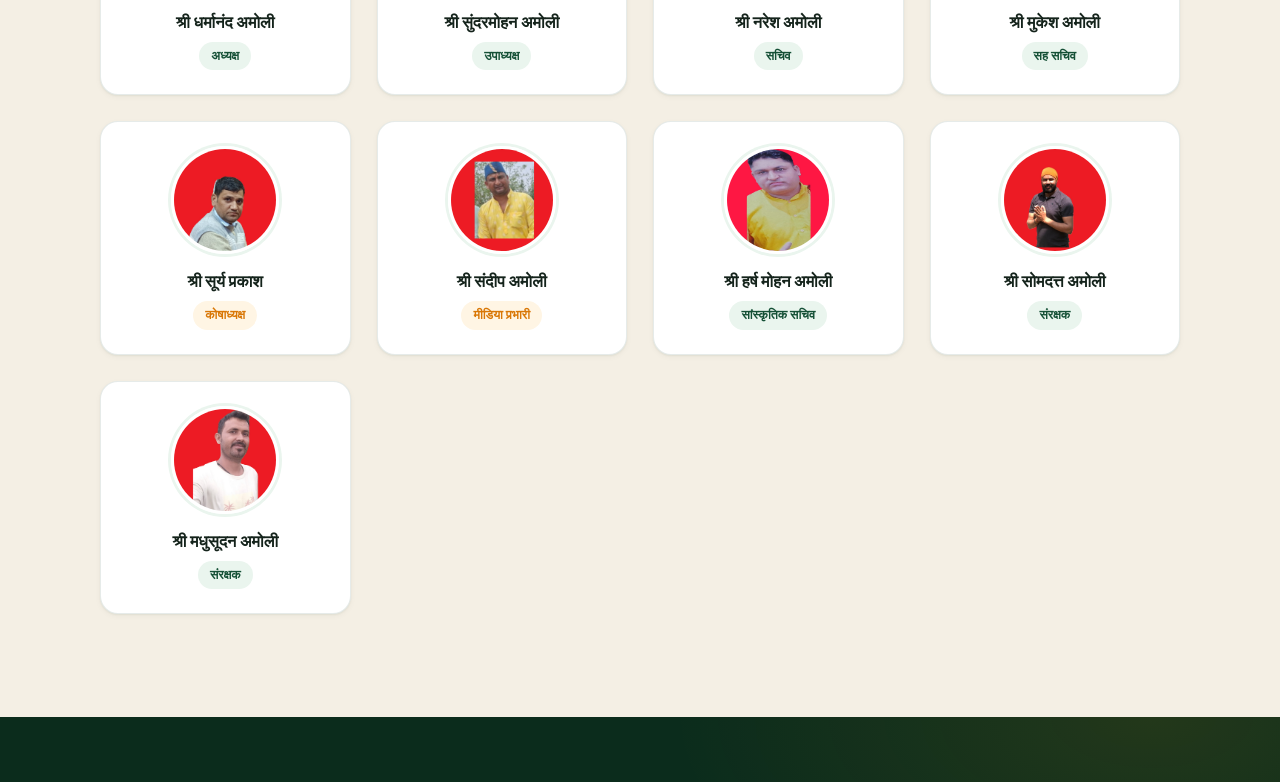
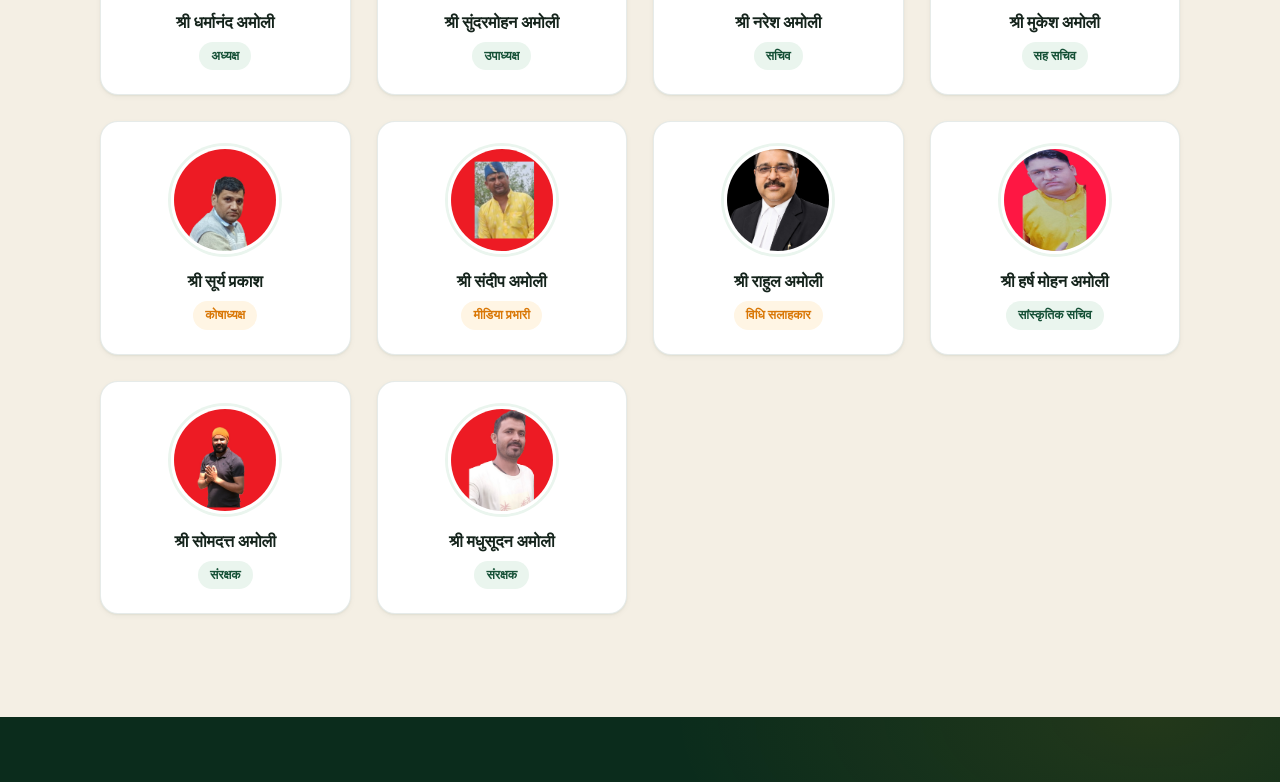
Before and after one commit to RohitAmoli/yssamola, a website built with Vite: page about.html in a window 1280 px wide. Shown: the part 3200-3982 px from the top of the page. Built offline with nearby package versions, Linux system fonts and the light colour scheme.

Commit message:
Update about.html

```diff
--- a/about.html
+++ b/about.html
@@ -166,6 +166,7 @@
           <div class="person reveal" data-delay="2"><img src="assets/img/about6.jpg" alt="श्री मुकेश अमोली" /><div class="name">श्री मुकेश अमोली</div><span class="role">सह सचिव</span></div>
           <div class="person reveal" data-delay="1"><img src="assets/img/about4.jpg" alt="श्री सूर्य प्रकाश" /><div class="name">श्री सूर्य प्रकाश</div><span class="role saffron">कोषाध्यक्ष</span></div>
           <div class="person reveal" data-delay="2"><img src="assets/img/about5.jpg" alt="श्री संदीप अमोली" /><div class="name">श्री संदीप अमोली</div><span class="role saffron">मीडिया प्रभारी</span></div>
+          <div class="person reveal" data-delay="2"><img src="assets/img/legaladvisor.jpeg" alt="श्री राहुल अमोली" /><div class="name">श्री राहुल अमोली</div><span class="role saffron">विधि सलाहकार</span></div>
           <div class="person reveal" data-delay="3"><img src="assets/img/about7.jpg" alt="श्री हर्ष मोहन अमोली" /><div class="name">श्री हर्ष मोहन अमोली</div><span class="role">सांस्कृतिक सचिव</span></div>
           <div class="person reveal" data-delay="3"><img src="assets/img/about8.jpg" alt="श्री सोमदत्त अमोली" /><div class="name">श्री सोमदत्त अमोली</div><span class="role">संरक्षक</span></div>
           <div class="person reveal" data-delay="4"><img src="assets/img/about9.jpg" alt="श्री मधुसूदन अमोली" /><div class="name">श्री मधुसूदन अमोली</div><span class="role">संरक्षक</span></div>
```
